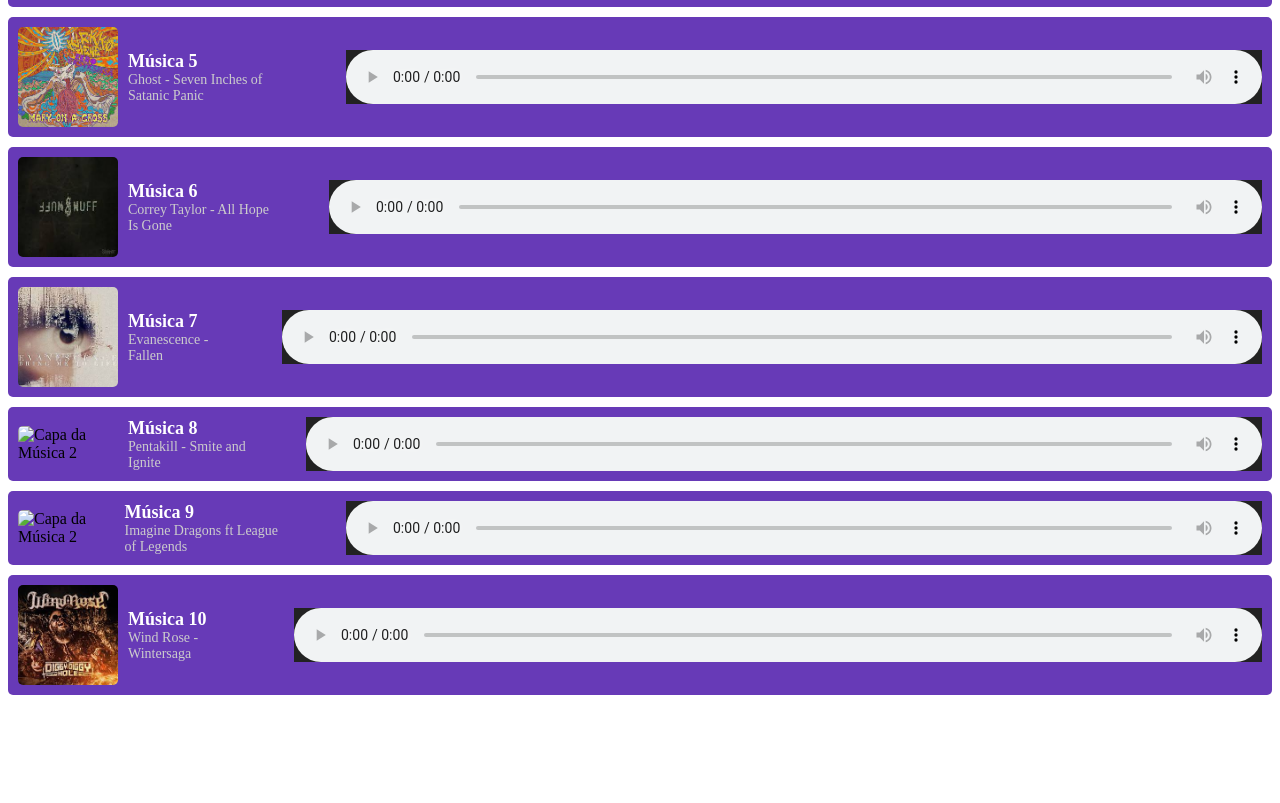
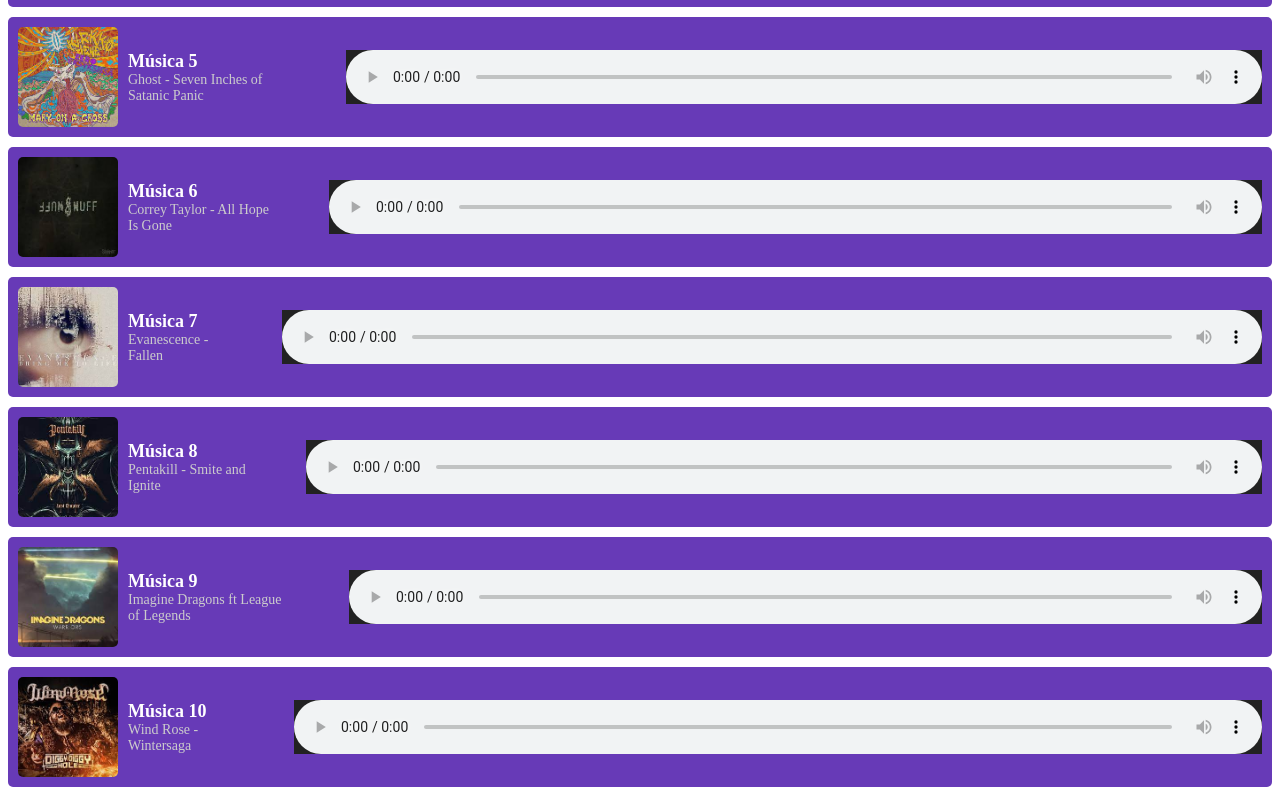
Before and after one commit to WMBLACKOUT/projeto1, a plain HTML site: page playlist.html in a window 1280 px wide. Shown: the part 566-1369 px from the top of the page. Before the commit the page ends 1277 px from the top, so only its background shows below. Drawn offline with Linux system fonts and the light colour scheme.

Commit message:
Update playlist.html

```diff
--- a/playlist.html
+++ b/playlist.html
@@ -125,7 +125,7 @@
             </li>
 
                <li>
-                <img src="IMG2/pentakill.png" alt="Capa da Música 2">
+                <img src="IMG2/pentakil.png" alt="Capa da Música 2">
                 <div class="music-info">
                     <h2>Música 8</h2>
                     <p>Pentakill - Smite and Ignite</p>
@@ -141,7 +141,7 @@
             </li>
 
                <li>
-                <img src="IMG2/warriors.png" alt="Capa da Música 2">
+                <img src="IMG2/warrior.png" alt="Capa da Música 2">
                 <div class="music-info">
                     <h2>Música 9</h2>
                     <p>Imagine Dragons ft League of Legends</p>
```
